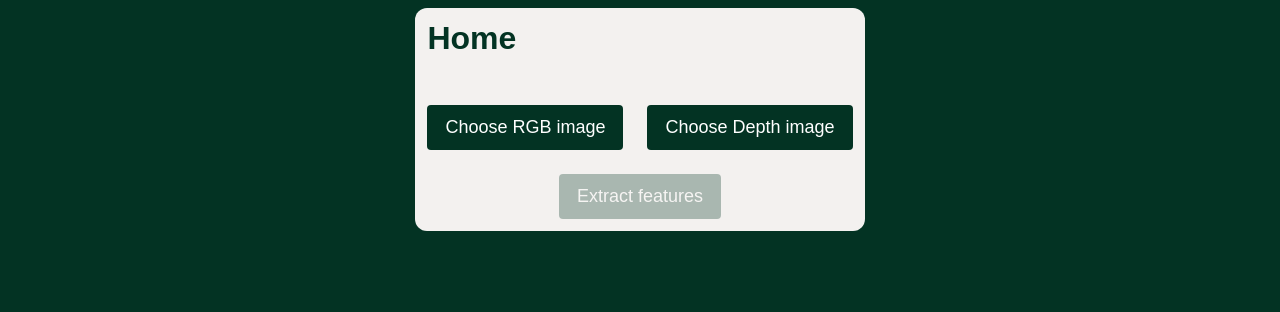
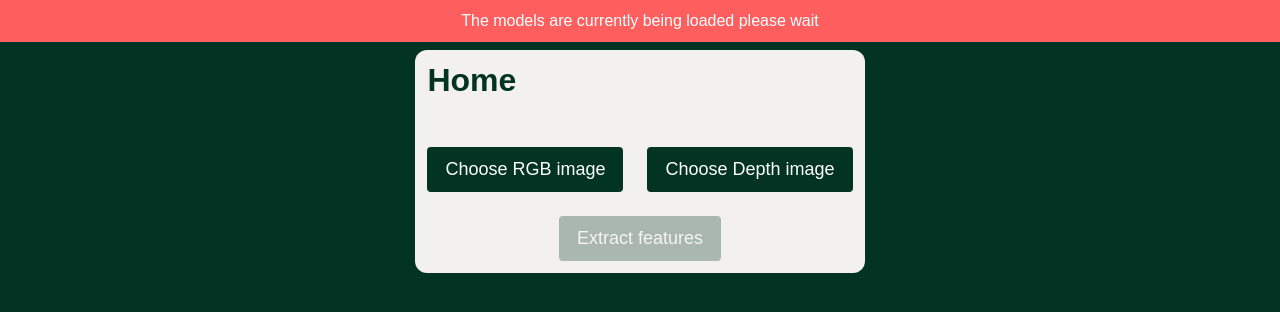
Before and after one commit to Niekwijs/lettuce-growth-models, a Flask app: page / in a window 1280 px wide. Shown: the top 312 px of the page. Run offline with Flask 2, Linux system fonts and the light colour scheme; parts of the project's set-up code (start-up, migrations or seed data) failed here and were passed over.

Commit message:
model loading warning added

```diff
--- a/Flask_API/static/css/index.css
+++ b/Flask_API/static/css/index.css
@@ -169,6 +169,7 @@ body {
     display: flex;
     flex-direction: column;
     align-items: center;
+    margin: 0;
 }
 
 button, .custom-file-upload, select {
@@ -188,6 +189,10 @@ select {
     color: var(--dark-green);
     border-color: var(--dark-green);
     border-width: 2px;
+}
+
+#content-wrapper {
+    margin: 8px;
 }
 
 button:hover, .custom-file-upload:hover {
@@ -262,3 +267,11 @@ footer {
     position: absolute;
     bottom: 0;
 }
+
+.model-warning {
+    background-color: var(--alert-red);
+    color: white;
+    width: 100vw;
+    padding: 12px;
+    text-align: center;
+}
--- a/Flask_API/templates/home.html
+++ b/Flask_API/templates/home.html
@@ -9,6 +9,7 @@
     <link rel="stylesheet" href="../static/css/index.css" />
   </head>
   <body>
+    <div class="model-warning">The models are currently being loaded please wait</div>
     <div id="loader" class="loader"><div class="lds-ring"><div></div><div></div><div></div><div></div></div></div>
     <div id="content-wrapper">
       <h1>Home</h1>
```
